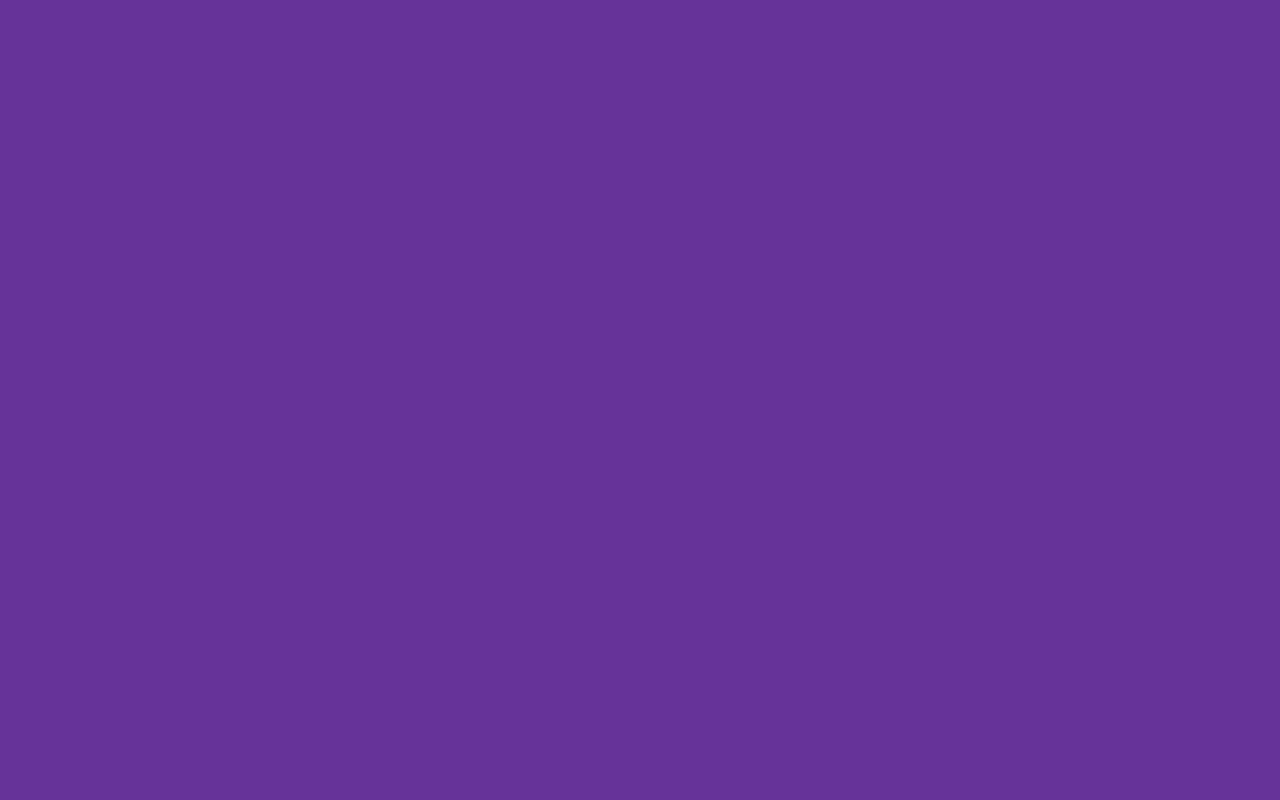
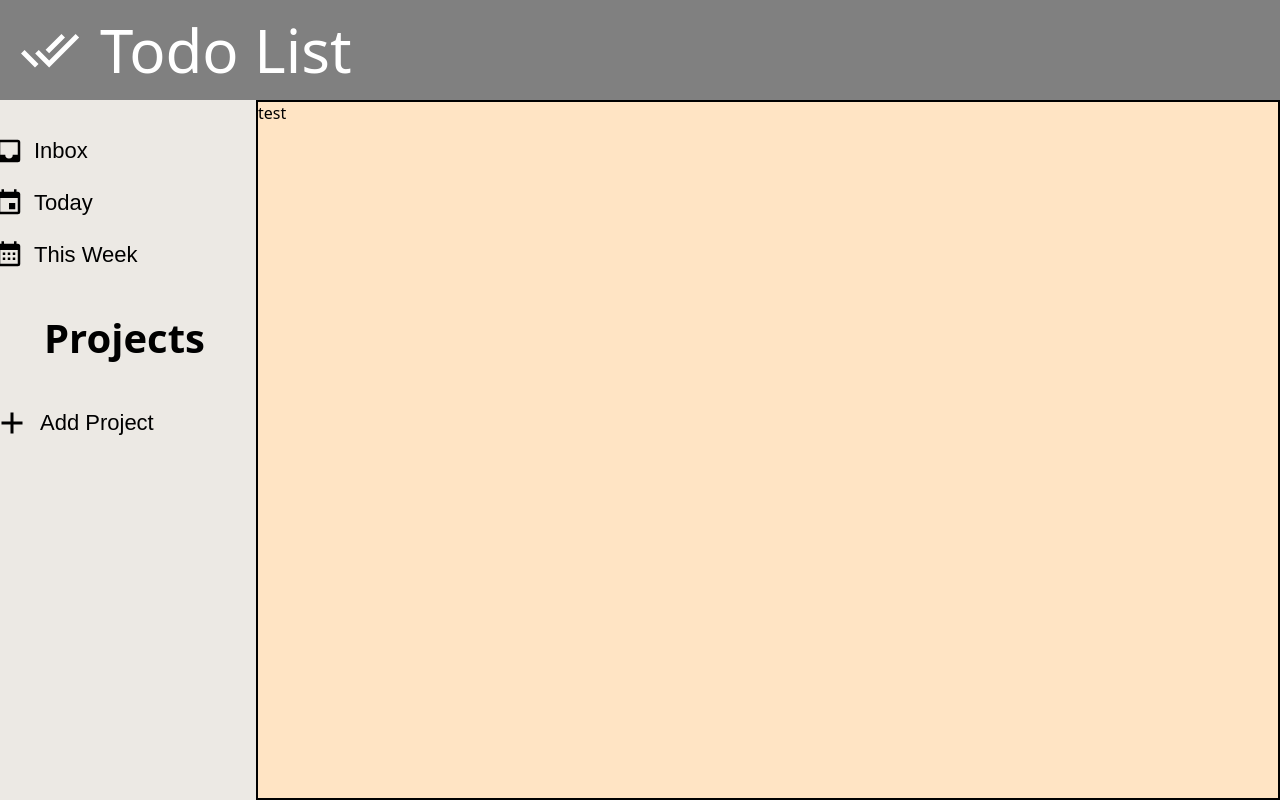
Before and after one commit to forwot/odin_todo, a website built with webpack: page src/template.html in a window 1280 px wide. Built offline with nearby package versions, Linux system fonts and the light colour scheme.

Commit message:
add: header and sidebar html+css

```diff
--- a/src/styles.css
+++ b/src/styles.css
@@ -1,3 +1,92 @@
-body{
-    background-color: rebeccapurple;
+*, *::before, *::after {
+    box-sizing: border-box;
+  }
+  *:not(dialog) {
+    margin: 0;
+  }
+
+:root{
+    --color-sidebar-grey: rgb(236, 233, 228);
+    --color-header-grey: grey;
+    --color-btn-hover: rgb(207, 207, 207);
 }
+
+  body{
+    font-family: system-ui, -apple-system, BlinkMacSystemFont, 'Segoe UI', Roboto, Oxygen, Ubuntu, Cantarell, 'Open Sans', 'Helvetica Neue', sans-serif;
+    height: 100vh;
+    display: grid;
+    grid-template: 1fr 7fr / minmax(255px, 1fr) 4fr;
+    grid-template-areas:
+    "header header"
+    "sidebar main";
+  }
+
+/* Header Styles */
+header{
+grid-area: header;
+display: flex;
+align-items: center;
+background-color: var(--color-header-grey);
+gap: 20px;
+padding-left: 20px;
+}
+header svg{
+    width: 60px;
+}
+#title{
+    font-size: 60px;
+    color: white;
+}
+
+
+.sidebar{
+grid-area: sidebar;
+background-color: var(--color-sidebar-grey);
+}
+.cat-container{
+    display: flex;
+    flex-direction: column;
+    align-items: center;
+    padding-top: 26px;
+    gap: 2px;
+}
+button{
+    display: flex;
+    align-items: center;
+    gap: 10px;
+    font-size: 22px;
+    width: 300px;
+    background-color: var(--color-sidebar-grey);
+    border: none;
+    padding: 10px 16px;
+    border-radius: 6px;
+}
+button:hover{
+    background-color: var(--color-btn-hover);
+    cursor: pointer;
+}
+/* SVG sizing */
+svg{
+    width: 30px;
+  }
+
+/* Projects section styling */
+h1{
+    padding: 30px 44px;
+    font-size: 40px;
+}
+.proj-container{
+    display: flex;
+    flex-direction: column;
+    align-items: center;
+}
+.proj-container svg{
+    width: 36px;
+}
+
+
+  #content{
+    grid-area: main;
+    border: 2px solid black;
+    background-color: bisque;
+  }
--- a/src/template.html
+++ b/src/template.html
@@ -3,9 +3,46 @@
 <head>
     <meta charset="UTF-8">
     <meta name="viewport" content="width=device-width, initial-scale=1.0">
-    <title>Document</title>
+    <title>Todo List</title>
 </head>
 <body>
 
+    <header>
+        <svg xmlns="http://www.w3.org/2000/svg" viewBox="0 0 24 24"><title>check-all</title><path fill="white" d="M0.41,13.41L6,19L7.41,17.58L1.83,12M22.24,5.58L11.66,16.17L7.5,12L6.07,13.41L11.66,19L23.66,7M18,7L16.59,5.58L10.24,11.93L11.66,13.34L18,7Z" /></svg>
+        <div id="title">Todo List</div>
+    </header>
+
+    <div class="sidebar">
+        <div class="cat-container">
+            <button class="inbox con">
+                <svg xmlns="http://www.w3.org/2000/svg" viewBox="0 0 24 24"><title>inbox</title><path d="M19,15H15A3,3 0 0,1 12,18A3,3 0 0,1 9,15H5V5H19M19,3H5C3.89,3 3,3.9 3,5V19A2,2 0 0,0 5,21H19A2,2 0 0,0 21,19V5A2,2 0 0,0 19,3Z" /></svg>
+                <div>Inbox</div>
+            </button>
+
+            <button class="categr">
+                <svg xmlns="http://www.w3.org/2000/svg" viewBox="0 0 24 24"><title>calendar</title><path d="M19,19H5V8H19M16,1V3H8V1H6V3H5C3.89,3 3,3.89 3,5V19A2,2 0 0,0 5,21H19A2,2 0 0,0 21,19V5C21,3.89 20.1,3 19,3H18V1M17,12H12V17H17V12Z" /></svg>
+                <div>Today</div>
+            </button>
+
+            <button class="category">
+                <svg xmlns="http://www.w3.org/2000/svg" viewBox="0 0 24 24"><title>calendar-month</title><path d="M9,10V12H7V10H9M13,10V12H11V10H13M17,10V12H15V10H17M19,3A2,2 0 0,1 21,5V19A2,2 0 0,1 19,21H5C3.89,21 3,20.1 3,19V5A2,2 0 0,1 5,3H6V1H8V3H16V1H18V3H19M19,19V8H5V19H19M9,14V16H7V14H9M13,14V16H11V14H13M17,14V16H15V14H17Z" /></svg>
+                <div>This Week</div>
+            </button>
+
+        </div>
+
+        <h1>Projects</h1>
+
+        <div class="proj-container">
+            <button class="category">
+                <svg id="plus" xmlns="http://www.w3.org/2000/svg" viewBox="0 0 24 24"><title>plus</title><path d="M19,13H13V19H11V13H5V11H11V5H13V11H19V13Z" /></svg>
+                <div>Add Project</div>
+            </button>
+        </div>
+
+    </div>
+
+    <div id="content"> test </div>
+
 </body>
 </html>
```
